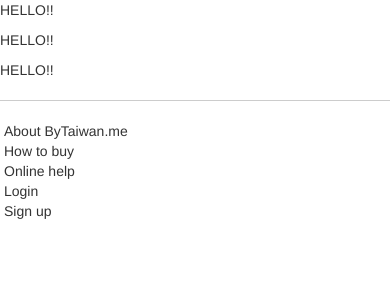
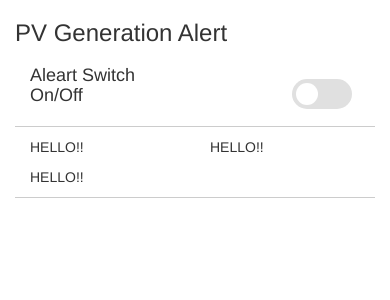
Before and after one commit to panda109/tsfm, a Flask app: page /hello in a window 390 px wide. Shown: the top 300 px of the page. Run offline with Flask 2, Linux system fonts and the light colour scheme; some libraries are stand-ins or nearby versions.

Commit message:
site.css update

```diff
--- a/app/__init__.py
+++ b/app/__init__.py
@@ -1,4 +1,3 @@
-# app/__init__.py
 # app/__init__.py
 
 from flask import Flask
@@ -16,6 +15,8 @@ def create_app(config_name):
     app = Flask(__name__)
     from .main import main as main_blueprint
     app.register_blueprint(main_blueprint)
+    app._static_folder = os.path.abspath("static/")
+    app.config['SEND_FILE_MAX_AGE_DEFAULT'] = 0
     bootstrap.init_app(app)
     moment.init_app(app)
     return app
--- a/app/templates/base.html
+++ b/app/templates/base.html
@@ -1,50 +1,44 @@
 <!-- app/templates/base.html -->
-
+<html>
 {% extends "bootstrap/base.html" %}
 
-{% block title %}ByTaiwan{% endblock %}
+{% block head %}
+	{{super()}}
+	<link rel="stylesheet" href="{{ url_for('static', filename='css/site.css') }}">
+{% endblock %}
+<body
+{% block content%}
+	<div class="container">
+			<div class="row justify-content-center">
+				<div class="col-xs-12 col-sm-12">
+					<h3>PV Generation Alert</>
+				</div>
+	</div>
+	<div class="container">
+			<div class="row justify-content-center">
+				<div class="col-xs-6 col-sm-6">
+ 					<h4>Aleart Switch On/Off</>
+ 				</div>
+ 				<div class="col-xs-6 col-sm-6">
+					<label style="float:right" class="switch">
+				      <input type="checkbox">
+				    <span class="slider"></span>
+				</div>
+			</div>
+	        </div>
+	</div>
+<div>
 
-{% block head %}
-	{{ super() }}
-	<link rel="shortcut icon" href="{{ url_for('static', filename='img/favicon.ico') }}" type="image/x-icon">
-	<link rel="icon" href="{{ url_for('static', filename='img/favicon.ico') }}" type="image/x-icon">
-	<link rel="stylesheet" href="{{ url_for('static', filename='css/site.css') }}"/>
-{% endblock %}
-
-{% block content %}
 <div class="container">
-    {% for message in get_flashed_messages() %}
-    <div class="alert alert-warning">
-        <button type="button" class="close" data-dismiss="alert">&times;</button>
-        {{ message }}
-    </div>
-    {% endfor %}
-
+    <p>
+   	<div style='border-bottom:1px solid #ccc;'></div>
+   	<p>
     {% block page_content %}{% endblock %}
-
-    <div class="row">
-
-    <div class="footer text-center">
-    <p>
-    <p>
-		<div style='border-bottom:1px solid #ccc;'></div>
-		    <p></p>
-			<p></p>
-
-			<SPAN class="text-left" STYLE="float:left">
-			    <p>
-				<li>About ByTaiwan.me</li>
-				<li>How to buy</li>
-				<li>Online help</li>
-				<li>Login</li>
-				<li>Sign up</li>
-			    </p>
-			</SPAN>
-
-	</div>
+    <div style='border-bottom:1px solid #ccc;'></div>
 </div>
 {% endblock %}
-
+</body>
+</html>
 {% block scripts %}
 {{ super() }}
 {{ moment.include_moment() }}
--- a/app/templates/index.html
+++ b/app/templates/index.html
@@ -2,26 +2,21 @@
 
 {% extends "base.html" %}
 
-{% block title %}ByTaiwan{% endblock %}
-
-{% block head %}
-	{{ super() }}
-	<link rel="shortcut icon" href="{{ url_for('static', filename='img/favicon.ico') }}" type="image/x-icon">
-	<link rel="icon" href="{{ url_for('static', filename='img/favicon.ico') }}" type="image/x-icon">
-	<script src="https://ajax.googleapis.com/ajax/libs/jquery/1.12.4/jquery.min.js"></script>
-	<link rel="stylesheet" href="{{ url_for('static', filename='css/index.css')}}"/>
-{% endblock %}
-
 {% block page_content %}
-
+<div class="container">
 <div class="row">
+	<div class="col-xs-6 col-sm-6">
 		<p>
 		HELLO!!
+	</div>
+	<div class="col-xs-6 col-sm-6">
 		<p>
 		HELLO!!
+	</div>
+	<div class="col-xs-6 col-sm-6">
 		<p>
 		HELLO!!
-<p>
+	</div>
 </div>
 </div>
 {% endblock %}
--- a/static/css/index.css
+++ /dev/null
@@ -1,36 +0,0 @@
-h3 {
-  display: inline-block;
-  padding: 10px;
-  color: white;
-  text-shadow: 1px 1px 2px black, 0 0 25px blue, 0 0 5px darkblue;
-  border-top-left-radius: 10px;
-  border-top-right-radius: 10px;
-}
-
-.full-screen {
-  background-size: cover;
-  background-position: center;
-  background-repeat: no-repeat;
-}
-
-.footer {
-    height: 80px;
-    box-sizing: border-box;
-    position: relative;
-    bottom: 0;
-    width: 100%;
- }
-
- .carousel{
-    background: #2f4357;
-    margin-top: 20px;
-}
-.carousel .item{
-    min-height: 280px; /* Prevent carousel from being distorted if for some reason image doesn't load */
-}
-.carousel .item img{
-    margin: 0 auto; /* Align slide image horizontally center */
-}
-.bs-example{
-	margin: 20px;
-}
--- a/static/css/site.css
+++ b/static/css/site.css
@@ -1,166 +1,49 @@
-/* Style for Ubermelon Shopping Site */
-body {
+.switch input {
+  display: none;
 }
 
-.product_detial_img {
-    width: 100%;
-    height: auto;
+.switch {
+  display: inline-block;
+  width: 60px; /*=w*/
+  height: 30px; /*=h*/
+  margin: 8px;
+  transform: translateY(50%);
+
+  position: relative;
 }
 
-.col-center-block {
-    float: none;
-    display: block;
-    margin: 0 auto;
-    /* margin-left: auto; margin-right: auto; */
+.slider {
+  position: absolute;
+  top: 0;
+  bottom: 0;
+  left: 0;
+  right: 0;
+  border-radius: 30px;
+  box-shadow: 0 0 0 2px white, 0 0 4px white;
+  cursor: pointer;
+  border: 4px solid transparent;
+  background-color: #E0E0E0;
+  overflow: hidden;
+  transition: 0.4s;
 }
 
-img.melon-cart {
-    height: 20px;
+.slider:before {
+  position: absolute;
+  content: "";
+  width: 100%;
+  height: 100%;
+  background-color: white;
+  border-radius: 30px;
+  transform: translateX(-30px); /*translateX(-(w-h))*/
+  transition: 0.4s;
 }
 
-/* all-melons listing */
-
-div.melon-summary img {
-    width: 15em;
-}
-
-div.melon-summary .price {
-    margin: 0.5em 0;
-    font-size: 150%;
-    font-weight: bold;
-}
-
-.description {
-	overflow-wrap: break-word;
+input:checked + .slider:before {
+  transform: translateX(30px); /*translateX(w-h)*/
+  background-color: #68C8C6;
 }
 
 
-/* melon-detail-page */
-
-.warning {
-    color: red;
+input:checked + .slider {
+  background-color: rgba(104, 200, 198, 0.4);
 }
-
-
-/* login form */
-
-.form-signin {
-  max-width: 330px;
-  margin: 5em auto 0 auto;  /* TRBL */
-}
-
-/* navbar */
-.navbar-custom {
-  background-color: #0257fa;
-  border-color: #024cd9;
-  background-image: -webkit-gradient(linear, left 0%, left 100%, from(#3277fd), to(#0257fa));
-  background-image: -webkit-linear-gradient(top, #3277fd, 0%, #0257fa, 100%);
-  background-image: -moz-linear-gradient(top, #3277fd 0%, #0257fa 100%);
-  background-image: linear-gradient(to bottom, #3277fd 0%, #0257fa 100%);
-  background-repeat: repeat-x;
-  filter: progid:DXImageTransform.Microsoft.gradient(startColorstr='#ff3277fd', endColorstr='#ff0257fa', GradientType=0);
-}
-.navbar-custom .navbar-brand {
-  color: #ffffff;
-}
-.navbar-custom .navbar-brand:hover,
-.navbar-custom .navbar-brand:focus {
-  color: #e6e6e6;
-  background-color: transparent;
-}
-.navbar-custom .navbar-text {
-  color: #ffffff;
-}
-.navbar-custom .navbar-nav > li:last-child > a {
-  border-right: 1px solid #024cd9;
-}
-.navbar-custom .navbar-nav > li > a {
-  color: #ffffff;
-  border-left: 1px solid #024cd9;
-}
-.navbar-custom .navbar-nav > li > a:hover,
-.navbar-custom .navbar-nav > li > a:focus {
-  color: #4785bf;
-  background-color: transparent;
-}
-.navbar-custom .navbar-nav > .active > a,
-.navbar-custom .navbar-nav > .active > a:hover,
-.navbar-custom .navbar-nav > .active > a:focus {
-  color: #4785bf;
-  background-color: #024cd9;
-  background-image: -webkit-gradient(linear, left 0%, left 100%, from(#024cd9), to(#1162fd));
-  background-image: -webkit-linear-gradient(top, #024cd9, 0%, #1162fd, 100%);
-  background-image: -moz-linear-gradient(top, #024cd9 0%, #1162fd 100%);
-  background-image: linear-gradient(to bottom, #024cd9 0%, #1162fd 100%);
-  background-repeat: repeat-x;
-  filter: progid:DXImageTransform.Microsoft.gradient(startColorstr='#ff024cd9', endColorstr='#ff1162fd', GradientType=0);
-}
-.navbar-custom .navbar-nav > .disabled > a,
-.navbar-custom .navbar-nav > .disabled > a:hover,
-.navbar-custom .navbar-nav > .disabled > a:focus {
-  color: #cccccc;
-  background-color: transparent;
-}
-.navbar-custom .navbar-toggle {
-  border-color: #dddddd;
-}
-.navbar-custom .navbar-toggle:hover,
-.navbar-custom .navbar-toggle:focus {
-  background-color: #dddddd;
-}
-.navbar-custom .navbar-toggle .icon-bar {
-  background-color: #cccccc;
-}
-.navbar-custom .navbar-collapse,
-.navbar-custom .navbar-form {
-  border-color: #024bd7;
-}
-.navbar-custom .navbar-nav > .dropdown > a:hover .caret,
-.navbar-custom .navbar-nav > .dropdown > a:focus .caret {
-  border-top-color: #4785bf;
-  border-bottom-color: #4785bf;
-}
-.navbar-custom .navbar-nav > .open > a,
-.navbar-custom .navbar-nav > .open > a:hover,
-.navbar-custom .navbar-nav > .open > a:focus {
-  background-color: #024cd9;
-  color: #4785bf;
-}
-.navbar-custom .navbar-nav > .open > a .caret,
-.navbar-custom .navbar-nav > .open > a:hover .caret,
-.navbar-custom .navbar-nav > .open > a:focus .caret {
-  border-top-color: #4785bf;
-  border-bottom-color: #4785bf;
-}
-.navbar-custom .navbar-nav > .dropdown > a .caret {
-  border-top-color: #ffffff;
-  border-bottom-color: #ffffff;
-}
-@media (max-width: 767) {
-  .navbar-custom .navbar-nav .open .dropdown-menu > li > a {
-    color: #ffffff;
-  }
-  .navbar-custom .navbar-nav .open .dropdown-menu > li > a:hover,
-  .navbar-custom .navbar-nav .open .dropdown-menu > li > a:focus {
-    color: #4785bf;
-    background-color: transparent;
-  }
-  .navbar-custom .navbar-nav .open .dropdown-menu > .active > a,
-  .navbar-custom .navbar-nav .open .dropdown-menu > .active > a:hover,
-  .navbar-custom .navbar-nav .open .dropdown-menu > .active > a:focus {
-    color: #4785bf;
-    background-color: #024cd9;
-  }
-  .navbar-custom .navbar-nav .open .dropdown-menu > .disabled > a,
-  .navbar-custom .navbar-nav .open .dropdown-menu > .disabled > a:hover,
-  .navbar-custom .navbar-nav .open .dropdown-menu > .disabled > a:focus {
-    color: #cccccc;
-    background-color: transparent;
-  }
-}
-.navbar-custom .navbar-link {
-  color: #ffffff;
-}
-.navbar-custom .navbar-link:hover {
-  color: #4785bf;
-}
```
Also changed, not shown: 1 other file. Lines whose indentation alone changed are shown as unchanged.
